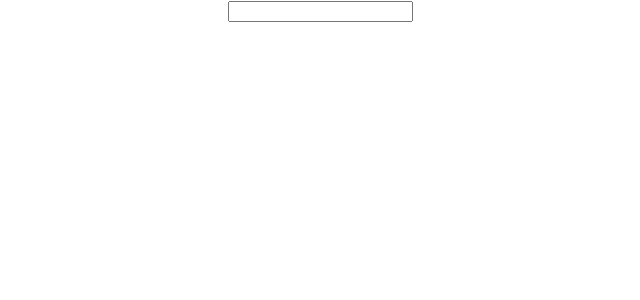
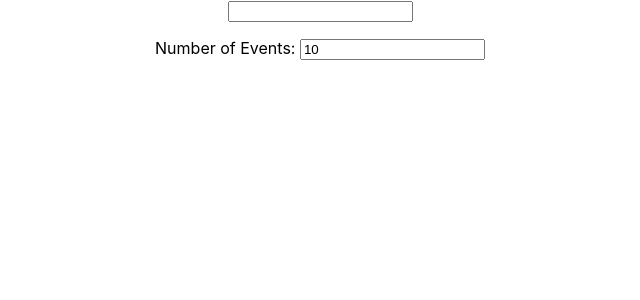
Before and after one commit to adampagels/meetup, a React (Create React App) app: page / in a window 1280 px wide. Shown: the top 300 px of the page, without its empty margins (320-960 px from the left). Built offline with nearby package versions, Linux system fonts and the light colour scheme.

Commit message:
Import NumberOfEvents component

```diff
--- a/src/App.js
+++ b/src/App.js
@@ -1,7 +1,9 @@
 import React, { Component } from 'react';
+
 import './App.css';
 import EventList from './EventList';
 import CitySearch from './CitySearch';
+import NumberOfEvents from './NumberOfEvents';
 
 class App extends Component {
   render() {
@@ -9,6 +11,7 @@ class App extends Component {
       <div className="App">
         <CitySearch />
         <EventList />
+        <NumberOfEvents />
       </div>
     );
   }
```
